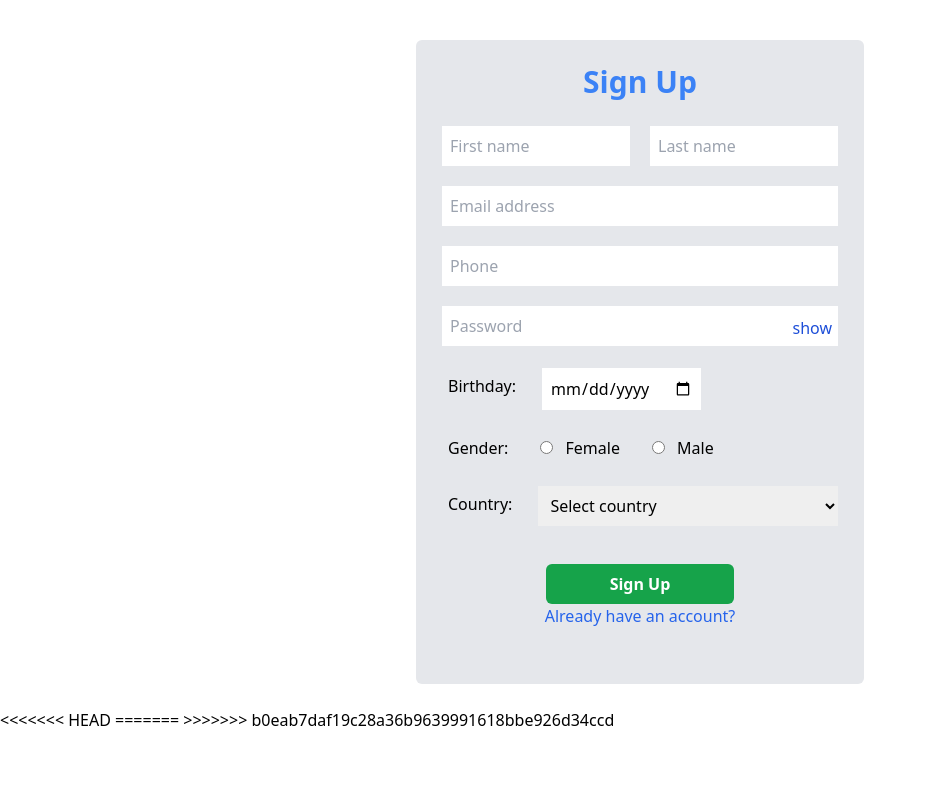
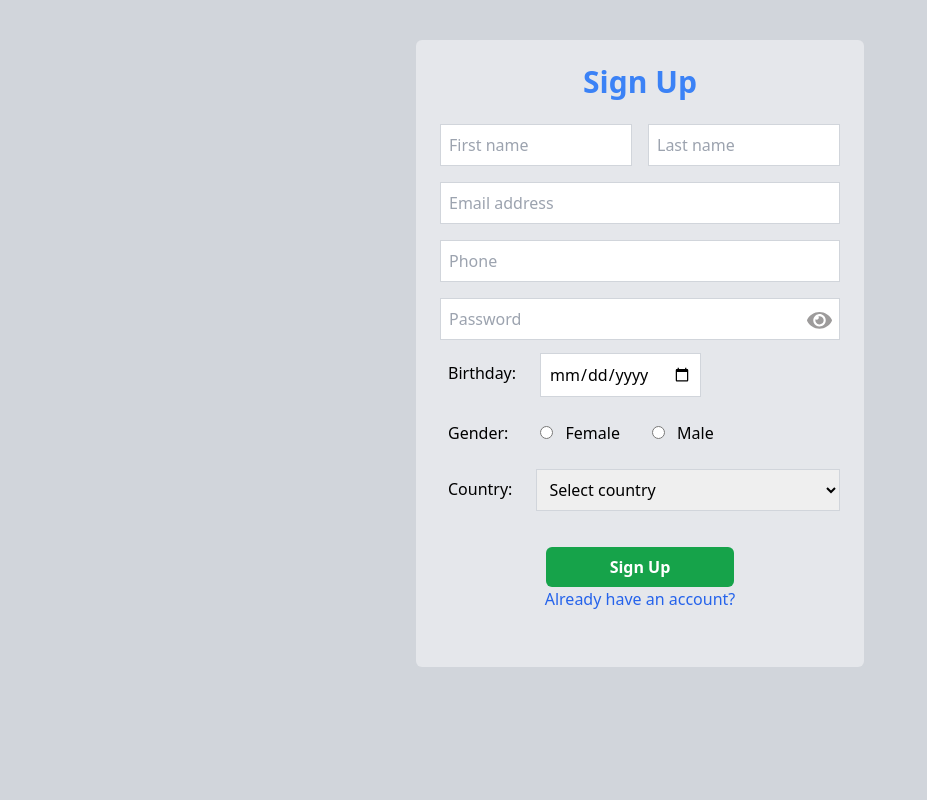
Before and after one commit to PNC-WEP-ONE-WEEK-PROJECT/PHP-DB-G12, a PHP site: page /views/register.php in a window 1280 px wide. Shown: the whole page, without its empty margins (0-927 px from the left). Run offline with PHP 8.4, Linux system fonts and the light colour scheme; some libraries are stand-ins or nearby versions.

Commit message:
change some style

```diff
--- a/js/main.js
+++ b/js/main.js
@@ -65,6 +65,7 @@ function deleteImg(event){
           });
     }
 }
+
 let deleteImage = document.getElementById("delete");
 if(deleteImage != null){
     deleteImage.addEventListener("click", deleteImg);
--- a/models/post.php
+++ b/models/post.php
@@ -87,7 +87,7 @@ function updatePost($id, $post_description, $post_image)
 function createAcc($first_name, $last_name, $phone, $email, $country, $date_of_birth, $gender, $password,$create_date)
 {
     global $db;
-    $statement = $db->prepare("INSERT INTO users (first_name,last_name,phone,email,country,date_of_birth,gender,password,create_date) VALUES (:first_name, :last_name, :phone_number, :email_address, :country, :date_of_birth, :gender, :password, :create_date) ");
+    $statement = $db->prepare("INSERT INTO users (first_name,last_name,phone,email,country,date_of_birth,gender,password,create_date) SELECT * FROM (SELECT :first_name, :last_name, :phone_number, :email_address, :country, :date_of_birth, :gender, :password, :create_date) AS tmp WHERE NOT EXISTS (SELECT user_id FROM users WHERE email = :email_address)  ");
     $statement->execute([
         ':first_name'=> $first_name,
         ':last_name'=> $last_name,
--- a/templates/header.php
+++ b/templates/header.php
@@ -5,6 +5,7 @@ require_once('models/login_acc.php');
  $name =  getUserInfo($_SESSION['user_id']);
  $firstN = $name['first_name'];
  $lastN =  $name['last_name'];
+ $gender = $name['gender'];
 ?>
 <!DOCTYPE html>
 <html lang="en">
@@ -40,7 +41,7 @@ require_once('models/login_acc.php');
             <div x-data="{ dropdownOpen: false }" class="relative">
                 <div @click="dropdownOpen = ! dropdownOpen" class="rounded-full pr-1 cursor-pointer flex items-center hover:bg-slate-200 duration-150 p-1 focus:bg-slate-200">
                     <button class="relative block h-10 w-10 rounded-full overflow-hidden shadow">
-                        <img class="h-full w-full object-cover" src="../images/teacher.jpg" alt="Your avatar">
+                        <img class="h-full w-full object-cover" src="../images/<?php if($gender =='F'){echo 'female.jpg';}else {echo 'male.jpg'; } ?>" alt="Your avatar">
                     </button>
                     <p class="ml-2 text-base font-bold text-slate-700"><?= $firstN ." ". $lastN; ?></p>
                 </div>
--- a/views/register.php
+++ b/views/register.php
@@ -2,26 +2,26 @@
     // if (isset($_SESSION['login']) and !empty($_SESSION['login'])):
 ?>
 <script src="https://cdn.tailwindcss.com"></script>
-
+<body class="bg-gray-300">
 <div class="max-w-md m-auto bg-gray-200 p-6 mt-10 rounded-md pt-6 pb-10 mb-6 text-center">
     <h1 class="text-blue-500 text-center font-bold text-3xl">Sign Up</h1>
     <form action="../controllers/create_acc.php" method="post" class="mt-6">
         <div class="flex m-auto mb-4">
-            <input type="text" name="first-name" onkeyup="if (/[^|a-zA-Z0-9]+/g.test(this.value)) this.value = this.value.replace(/[^|a-zA-Z0-9]+/g,'')" placeholder="First name" class="w-full p-2 outline-none border-2" required>
-            <input type="text" name="last-name" onkeyup="if (/[^|a-zA-Z0-9]+/g.test(this.value)) this.value = this.value.replace(/[^|a-zA-Z0-9]+/g,'')" placeholder="Last name" class="w-full ml-4 p-2 outline-none border-2" required>
+            <input type="text" name="first-name" onkeyup="if (/[^|a-zA-Z0-9]+/g.test(this.value)) this.value = this.value.replace(/[^|a-zA-Z0-9]+/g,'')" placeholder="First name" class="w-full p-2 outline-none border-[1px] border-gray-300" required>
+            <input type="text" name="last-name" onkeyup="if (/[^|a-zA-Z0-9]+/g.test(this.value)) this.value = this.value.replace(/[^|a-zA-Z0-9]+/g,'')" placeholder="Last name" class="w-full ml-4 p-2 outline-none border-[1px] border-gray-300" required>
         </div>
-        <input type="email" name="email" placeholder="Email address" class="p-2 mb-4 w-full outline-none border-2" required><br>
-        <input type="tel" id="phone" name="phone"  minlength="8" maxlength="10" onkeyup="if (/[^|0-9]+/g.test(this.value)) this.value = this.value.replace(/[^|0-9]+/g,'')" placeholder="Phone" class="p-2 mb-4 w-full outline-none border-2" required><br>
-        <input type="password" id="password" name="password" pattern="(?=.*\d)(?=.*[a-z])(?=.*[A-Z]).{8,}" title="Must contain at least one number and one uppercase and lowercase letter, and at least 8 or more characters" placeholder="Password" class="p-2  w-full outline-none border-2" required>
+        <input type="email" name="email" placeholder="Email address" onkeyup="if (/[^|a-zA-Z0-9@.]+/g.test(this.value)) this.value = this.value.replace(/[^|a-zA-Z0-9@.]+/g,'')" class="p-2 mb-4 w-full outline-none border-[1px] border-gray-300" required><br>
+        <input type="tel" id="phone" name="phone"  minlength="8" maxlength="10" onkeyup="if (/[^|0-9]+/g.test(this.value)) this.value = this.value.replace(/[^|0-9]+/g,'')" placeholder="Phone" class="p-2 mb-4 w-full outline-none border-[1px] border-gray-300" required><br>
+        <input type="password" id="password" name="password" pattern="(?=.*\d)(?=.*[a-z])(?=.*[A-Z]).{8,}" title="Must contain at least one number and one uppercase and lowercase letter, and at least 8 or more characters" placeholder="Password" class="p-2  w-full outline-none border-[1px] border-gray-300" required>
         <div class="flex justify-end">
             <input type="checkbox" id="show-password" onclick="showPassword()" hidden>
-            <label for="show-password" class="cursor-pointer border-b-2 text-blue-700 -mt-10 p-2 mb-4">show</label>
+            <label for="show-password" class="cursor-pointer  text-blue-700 -mt-14 p-2 mb-4"><svg class="h-5 w-5 fill-slate-300" viewBox="0 0 18 18"><img src="../images/show.svg" alt=""></svg></label>
         </div>
 
 
         <div class="flex mb-4">
             <label for="" class="p-2">Birthday: </label>
-            <input type="date" name="birthday" class="ml-4 p-2 outline-none border-2" required>
+            <input type="date" name="birthday" class="ml-4 p-2 outline-none border-[1px] border-gray-300" required>
         </div>
 
         <div class="flex mb-4">
@@ -38,7 +38,7 @@
 
         <div class="flex mb-4">
             <label for="country" class="p-2">Country: </label>
-            <select id="country" name="country" class="form-control mb-2 ml-4 p-2 outline-none w-full border-2" required>
+            <select id="country" name="country" class="form-control mb-2 ml-4 p-2 outline-none w-full border-[1px] border-gray-300" required>
                 <option value="" selected disabled >Select country</option>
                 <option value="Afghanistan">Afghanistan</option>
                 <option value="Åland Islands">Åland Islands</option>
@@ -286,19 +286,9 @@
                 <option value="Zimbabwe">Zimbabwe</option>
             </select>
         </div>
-        <button type="submit" name="submit" class="m-auto p-2 bg-green-600 rounded-md pl-16 pr-16 font-bold mt-3 text-white">Sign Up</button>
+        <button type="submit" name="submit" id="register" class="m-auto p-2 bg-green-600 rounded-md pl-16 pr-16 font-bold mt-3 text-white">Sign Up</button>
         <p class="text-blue-600"><a href="login.php">Already have an account?</a></p>
     </form>
 </div>
 
-<<<<<<< HEAD
-
-=======
-<?php
-// else:
-// header('location: /index.php');
-// endif;
-
-?>
->>>>>>> b0eab7daf19c28a36b9639991618bbe926d34ccd
 <script src="../js/main.js"></script>
```
Also changed, not shown: controllers/create_acc.php (+8 -2 lines), views/login.php (+8 -4 lines), views/post_view.php (+9 -3 lines), images/IMG-6235cd629cddd6.42135180.jpg (added), images/IMG-6235d1a43ddce9.24108912.jpg (added), images/IMG-62372473d44627.84860342.jpg (added), images/IMG-62372c46efdc06.81707930.jpg (added), images/female.jpg (added), images/images.png (added), images/male.jpg (added), images/show.svg (added), 1 other file.
